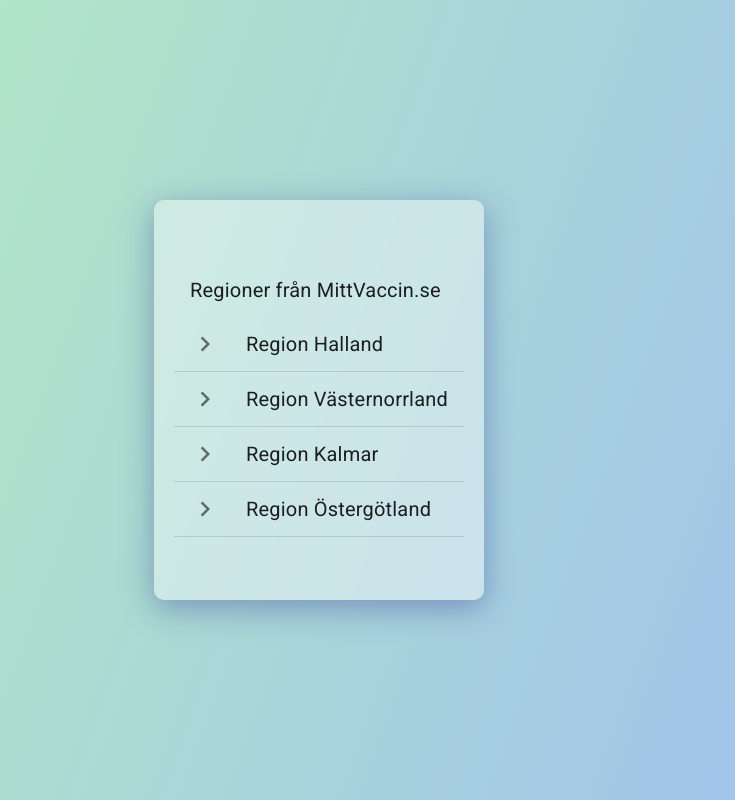
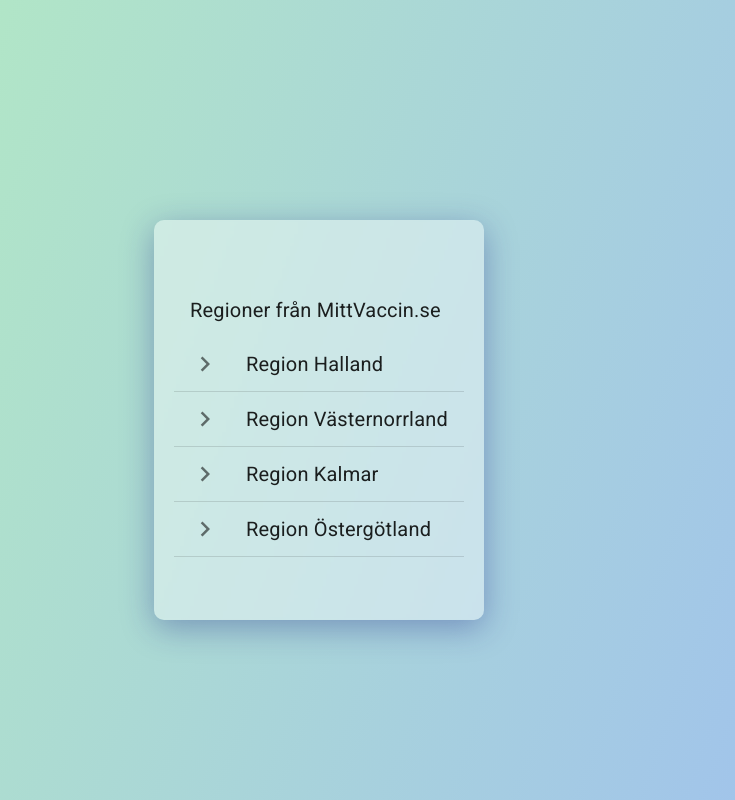
Before and after one commit to davidheineback/vaccine-finder, a React (Create React App) app: page / in a window 1280 px wide. Shown: the whole page, without its empty margins (321-1056 px from the left). Built offline with nearby package versions, Linux system fonts and the light colour scheme.

Commit message:
refactor: added margin to wrapper

```diff
--- a/src/Components/Wrapper/StyledWrapper.js
+++ b/src/Components/Wrapper/StyledWrapper.js
@@ -7,9 +7,10 @@
     rgba(148, 187, 233, 0.8813726174063375) 11%,
     rgba(174, 238, 181, 0.9009804605435925) 100%
   );
+  margin-top: 40px;
   min-height: 400px;
   min-width:300px;
-  max-width:60%;
+  max-width:30%;
   background: rgba(255, 255, 255, 0.4);
   box-shadow: 0 8px 32px 0 rgba(31, 38, 135, 0.37);
   backdrop-filter: blur(1.5px);
```
